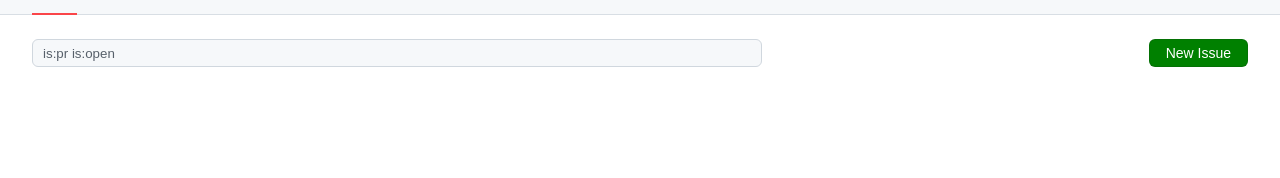
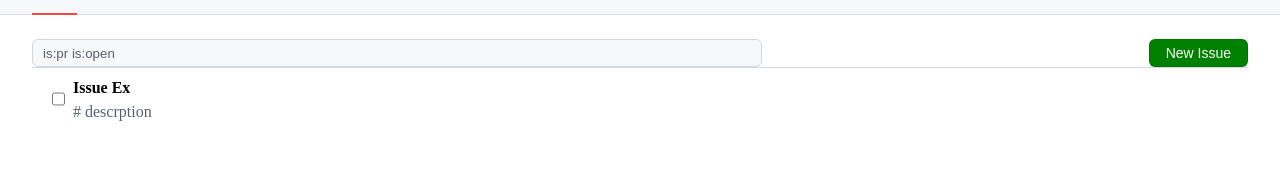
Before and after one commit to B67H/Github-IssuePage-clone, a React (Create React App) app: page / in a window 1280 px wide. Shown: the part 132-310 px from the top of the page. Built offline with nearby package versions, Linux system fonts and the light colour scheme.

Commit message:
list item component

```diff
--- a/src/ListContainer.js
+++ b/src/ListContainer.js
@@ -1,19 +1,25 @@
-import styles from './ListContainer.module.css';
-import Button from './components/Button';
-import { useState } from 'react';
-
+import styles from "./ListContainer.module.css"
+import Button from "./components/Button"
+import { useState } from "react"
+import ListItem from "./components/ListItem"
 export default function ListContainer() {
-
-  const [inputValue, setInputValue] = useState('is:pr is:open')
+  const [inputValue, setInputValue] = useState("is:pr is:open")
   return (
     <div className={styles.listContainer}>
       <div className={styles.topSection}>
-        <input className={styles.input} value={inputValue} onChange={(e) => setInputValue(e.target.value)}/>
-      <Button
-        style={{ fontSize: "14px", backgroundColor: "green", color: "white" }}
-      >
-        New Issue
-      </Button>
+        <input
+          className={styles.input}
+          value={inputValue}
+          onChange={(e) => setInputValue(e.target.value)}
+        />
+        <Button
+          style={{ fontSize: "14px", backgroundColor: "green", color: "white" }}
+        >
+          New Issue
+        </Button>
+      </div>
+      <div className={styles.container}>
+        <ListItem />
       </div>
     </div>
   )
--- /dev/null
+++ b/src/components/ListItem.js
@@ -0,0 +1,20 @@
+import styles from "./ListItem.module.css"
+
+export default function ListItem({ checked, onChangeCheckBox, onClickTitle }) {
+  return (
+    <div className={styles.wrapper}>
+      <input
+        type="checkbox"
+        className={styles.checkbox}
+        value={checked}
+        onChange={onChangeCheckBox}
+      />
+      <div>
+        <div onclick={onClickTitle} className={styles.title}>
+          Issue Ex
+        </div>
+        <div className={styles.description}># descrption</div>
+      </div>
+    </div>
+  )
+}
--- /dev/null
+++ b/src/components/ListItem.module.css
@@ -0,0 +1,32 @@
+.wrapper {
+  padding: 8px 16px;
+  border-top: 1px solid #d0d7de;
+  background: #ffffff;
+  display: flex;
+}
+
+.wrapper:hover {
+  background: rgb(246, 248, 250);
+}
+
+.checkbox {
+  margin-right: 8px;
+  margin-top: 5px;
+}
+
+.title {
+  font-size: 16px;
+  font-weight: 600;
+  line-height: 24px;
+  margin-bottom: 4px;
+  cursor: pointer;
+}
+
+.title:hover {
+  color: #0969da;
+}
+
+.description {
+  color: rgb(87, 96, 106);
+  font-size: 12px~;
+}
```
